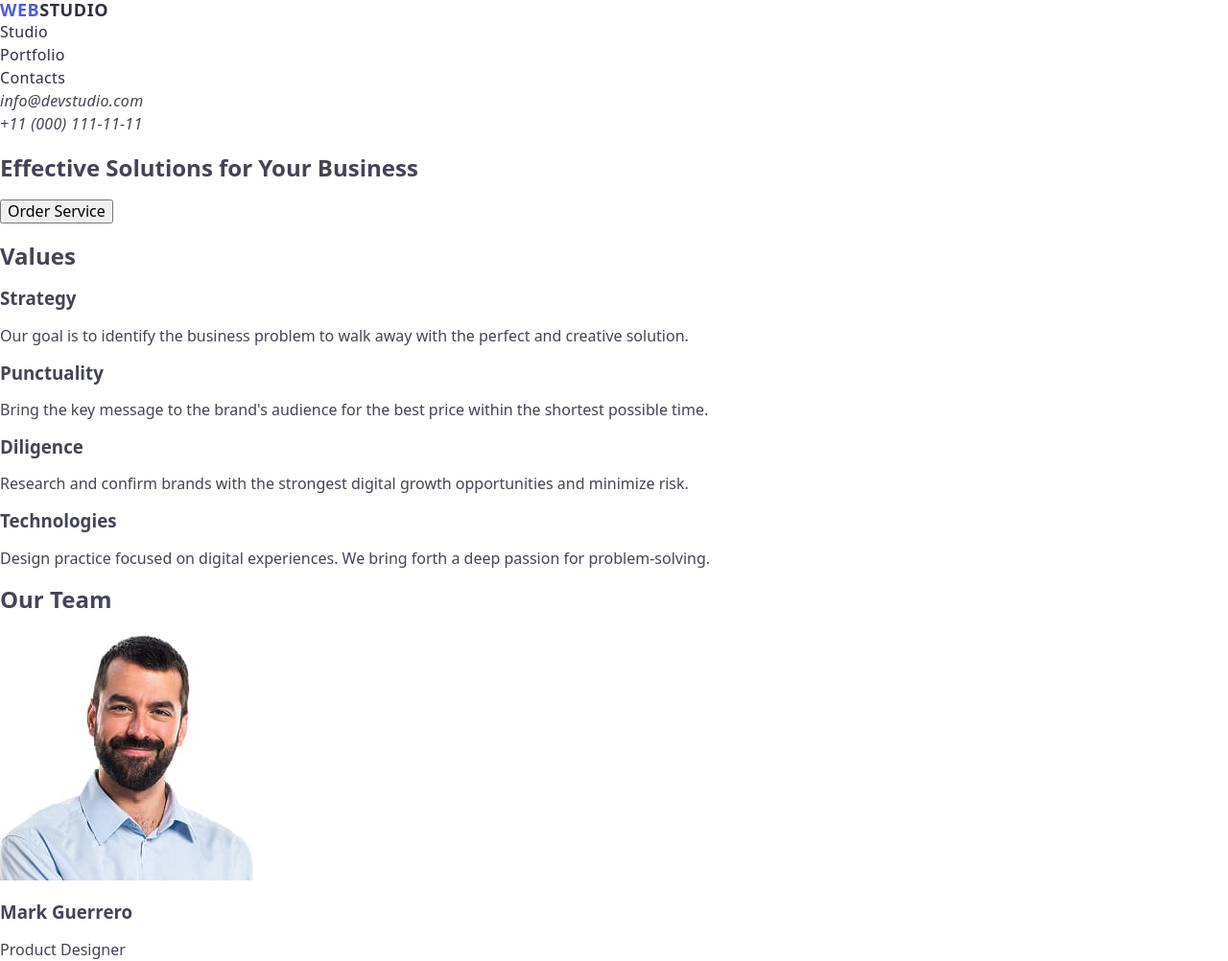
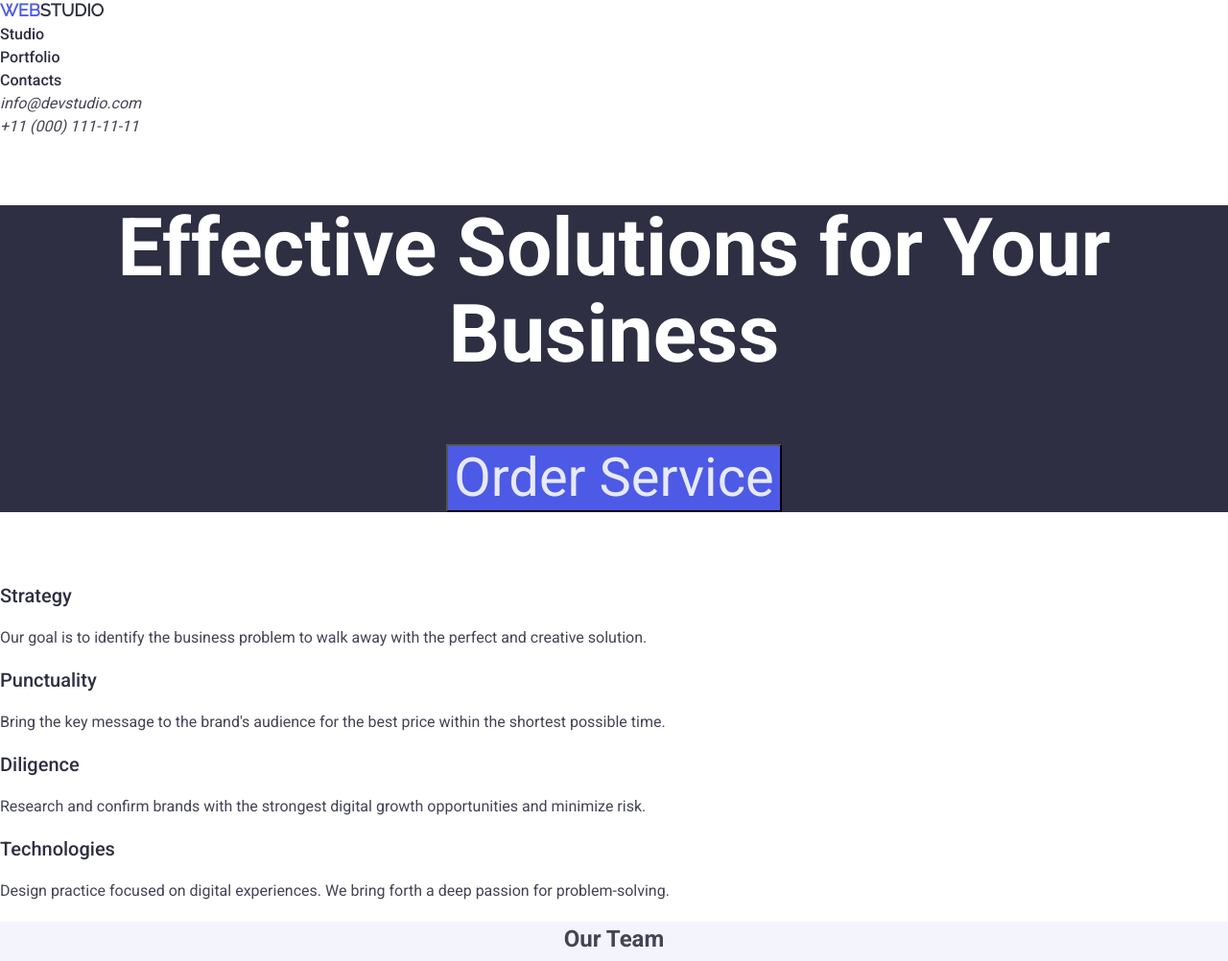
Before and after one commit to VolodymyrTryhub/goit-markup-hw-02, a plain HTML site: page index.html in a window 1280 px wide. Shown: the top 1002 px of the page at 96% size. Drawn offline with nearby package versions, Linux system fonts and the light colour scheme.

Commit message:
meybe finish

```diff
--- a/css/style.css
+++ b/css/style.css
@@ -1,46 +1,147 @@
 body {
-    font-family: "Roboto", "Raleway" sans-serif;
+    font-family: 'Roboto', 'Raleway', sans-serif;
     color: #434455;
     background-color: #ffffff;
+    line-height: 1.5;
 }
+
+ul, ol {
+    list-style-type: none;
+    padding: 0;
+    margin: 0;
+}
+
 a {
     text-decoration: none;
     color: inherit;
 }
-ul, ol {
-    list-style: none;
-    padding: 0;
-    margin: 0;
+
+.header-block {
+    background-color: #ffffff;
 }
+
 .logotyp-web {
-    font-family: "Raleway" sans-serif;
+    font-family: 'Raleway', sans-serif;
     font-weight: 700;
     font-size: 18px;
-    line-height: 117%;
-    letter-spacing: 0.03em;
+    line-height: 1.17;
+    color: #4d5ae5;
     text-transform: uppercase;
-    color: #4d5ae5;
 }
+
 .logotyp-studio {
-    font-family: "Raleway" sans-serif;
+    font-family: 'Raleway', sans-serif;
     font-weight: 700;
     font-size: 18px;
-    line-height: 117%;
-    letter-spacing: 0.03em;
+    line-height: 1.17;
     text-transform: uppercase;
     color: #2e2f42;
 }
-.navigaciia{
+
+.menu {
+    text-decoration: none;
+    color: #2e2f42;
+    font-size: 16px;
+    line-height: 1.5;
+    background-color: #ffffff;
     font-weight: 500;
+}
+
+.menu a.menu-block:active {
+    color: #404bbf;
+    background-color: #404bbf;
+}
+
+.menu a:hover,
+.menu a:focus {
+    color: #404bbf;
+}
+
+.contacts {
     font-size: 16px;
-    line-height: 150%;
-    letter-spacing: 0.02em;
+    line-height: 1.5;
+    background-color: #ffffff;
+}
+
+.contacts:hover,
+.contacts:focus {
+    color: #404bbf;
+}
+
+.gaslo {
+    font-size: 56px;
+    line-height: 1.07;
+    color: #ffffff;
+    background-color: #2e2f42;
+    font-weight: 700;
+    text-align: center;
+}
+
+.button-tab {
+    color: #e7e9fc;
+    background-color: #4d5ae5;
+}
+
+.button-tab:hover,
+.button-tab:focus {
+    color: #e7e9fc;
+    background-color: #404bbf;
+}
+
+#team {
+    background-color: #f4f4fd;
+    text-align: center;
+}
+
+.visually-hidden {
+    visibility: hidden;
+}
+
+h3 {
+    font-size: 20px;
+    line-height: 1.2;
+    background-color: #ffffff;
+    font-weight: 500;
     color: #2e2f42;
 }
-.address-mail-tel {
-    font-weight: 400;
+
+p {
     font-size: 16px;
-    line-height: 150%;
-    letter-spacing: 0.02em;
-    color: var(--slate);
+    line-height: 1.5;
+    background-color: #ffffff;
+    color: #434455;
 }
+
+#portfolio {
+    font-size: 36px;
+    line-height: 1.11;
+    background-color: #ffffff;
+    font-weight: 700;
+    text-align: center;
+}
+.footer-block {
+    background-color: #2e2f42;
+}
+
+.footer-block-web {
+    font-family: 'Raleway', sans-serif;
+    font-weight: 700;
+    font-size: 18px;
+    line-height: 1.17;
+    color: #4d5ae5;
+    text-transform: uppercase;
+}
+
+.footer-block-studio {
+    font-family: 'Raleway', sans-serif;
+    font-weight: 700;
+    font-size: 18px;
+    line-height: 1.17;
+    text-transform: uppercase;
+    color: #f4f4fd;
+}
+
+.footer-block p{
+    background-color: #2e2f42;
+    color: #f4f4fd;
+}
--- a/index.html
+++ b/index.html
@@ -4,54 +4,49 @@
     <meta charset="UTF-8">
     <meta name="viewport" content="width=device-width, initial-scale=1.0">
     <title>WebStudio</title>
+        <link rel="preconnect" href="https://fonts.googleapis.com" />
+        <link rel="preconnect" href="https://fonts.gstatic.com" crossorigin />
+        <link rel="stylesheet" href="https://cdnjs.cloudflare.com/ajax/libs/modern-normalize/3.0.1/modern-normalize.min.css"
+            integrity="sha512-q6WgHqiHlKyOqslT/lgBgodhd03Wp4BEqKeW6nNtlOY4quzyG3VoQKFrieaCeSnuVseNKRGpGeDU3qPmabCANg=="
+            crossorigin="anonymous" referrerpolicy="no-referrer" />
+        <link href="https://fonts.googleapis.com/css2?family=Raleway:ital,wght@700&family=Roboto:wght@400;500;700&display=swap"
+            rel="stylesheet"/>
         <link rel="stylesheet" href="./css/style.css" />
-        <link rel="preconnect" href="https://fonts.googleapis.com">
-        <link rel="preconnect" href="https://fonts.gstatic.com" crossorigin>
-        <link
-            href="https://fonts.googleapis.com/css2?family=Raleway:ital,wght@700&family=Roboto:wght@400;500;700&display=swap"
-            rel="stylesheet">
-        <link
-            rel="stylesheet"
-            href="https://cdnjs.cloudflare.com/ajax/libs/modern-normalize/3.0.1/modern-normalize.min.css"
-            integrity="sha512-q6WgHqiHlKyOqslT/lgBgodhd03Wp4BEqKeW6nNtlOY4quzyG3VoQKFrieaCeSnuVseNKRGpGeDU3qPmabCANg=="
-            crossorigin="anonymous"
-            referrerpolicy="no-referrer"
-        />
 </head>
 
 <body>
-    <div class="">
-        <header>
+        <header class="header-block">
             <!-- navigaciia -->
             <nav>
                 <!-- logo -->
                 <a href="./index.html" class="logotyp-web">Web<span class="logotyp-studio">Studio</span></a>
-                <ul class="navigaciia">
+                <ul class="menu">
                     <!--menu-->
-                    <li><a href="#studio">Studio</a></li>
+                    <li><a href="#studio" class="menu-block">Studio</a></li>
                     <li><a href="#portfolio">Portfolio</a></li>
                     <li><a href="#contacts">Contacts</a></li>
                 </ul>
             </nav>
             <!-- contacts -->
             <address>
-                <ul class="address-mail-tel">
+                <ul>
                     <li>
-                        <a href="mailto:info@devstudio.com">info@devstudio.com</a>
+                        <a href="mailto:info@devstudio.com" class="contacts">info@devstudio.com</a>
                     </li>
                     <li>
-                        <a href="tel:+110001111111">+11 (000) 111-11-11</a>
+                        <a href="tel:+110001111111" class="contacts">+11 (000) 111-11-11</a>
                     </li>
                 </ul>
             </address>
 
         </header>
-    </div>
     <main>
         <!-- gaslo -->
         <section>
-            <h1>Effective Solutions for Your Business</h1>
-            <button type="button">Order Service</button>
+            <div class="gaslo">
+                <h1 >Effective Solutions for Your Business</h1>
+                <button type="button" class="button-tab">Order Service</button>
+            </div>
         </section>
 
         <section id="studio">
@@ -186,13 +181,14 @@
                         width="360"
                     >
                     <h3>online courses</h3>
+                    <p>marketing</p>
                 </li>
             </ul>
         </section>
     </main>
 
-    <footer>
-        <a href="./index.html">WebStudio</a>
+    <footer class="footer-block">
+        <a href="./index.html" class="footer-block-web">Web<span class="footer-block-studio">Studio</span></a>
         <p>Increase the flow of customers and sales for your business with digital marketing & growth solutions.</p>
     </footer>
 
```
